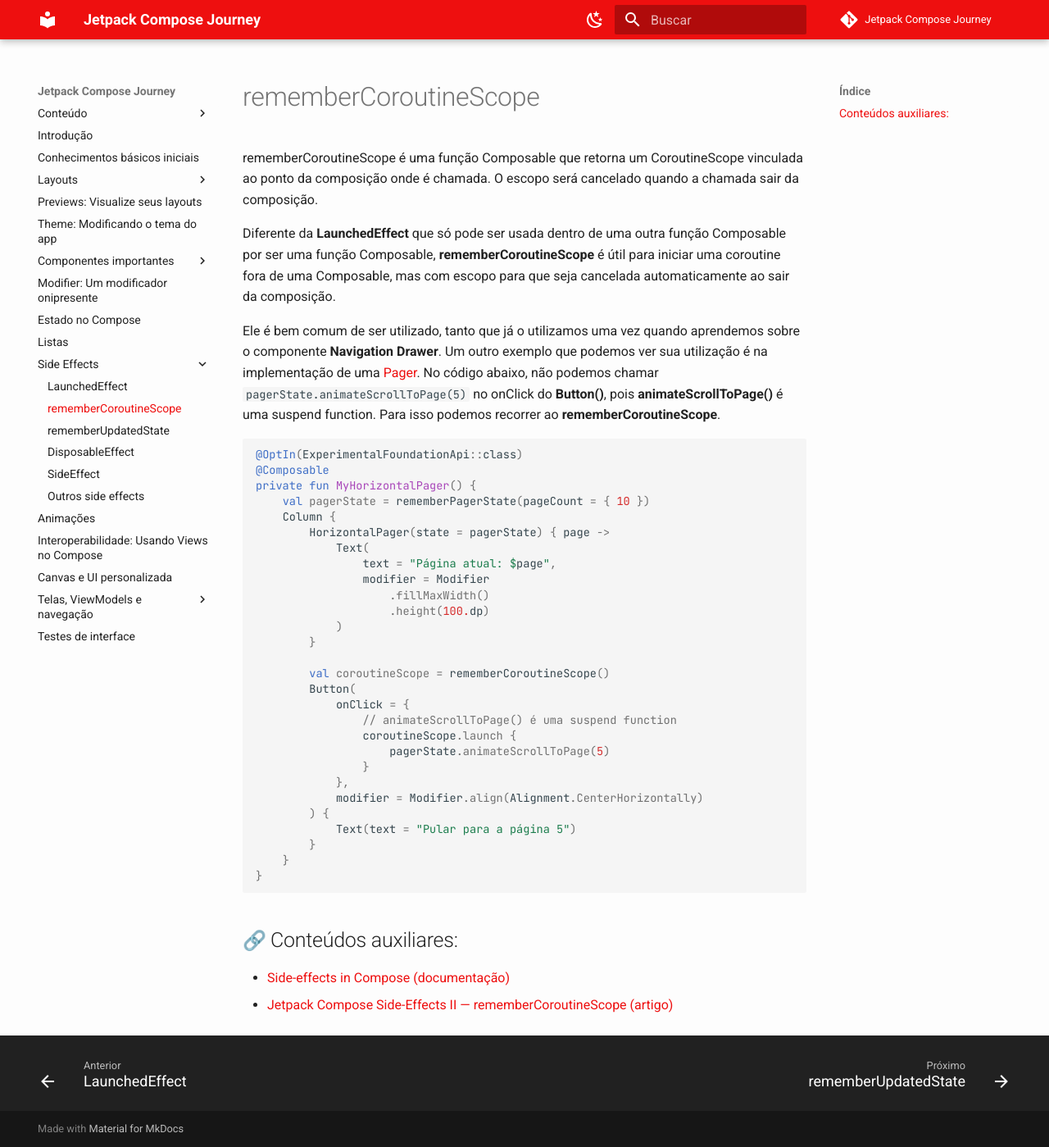
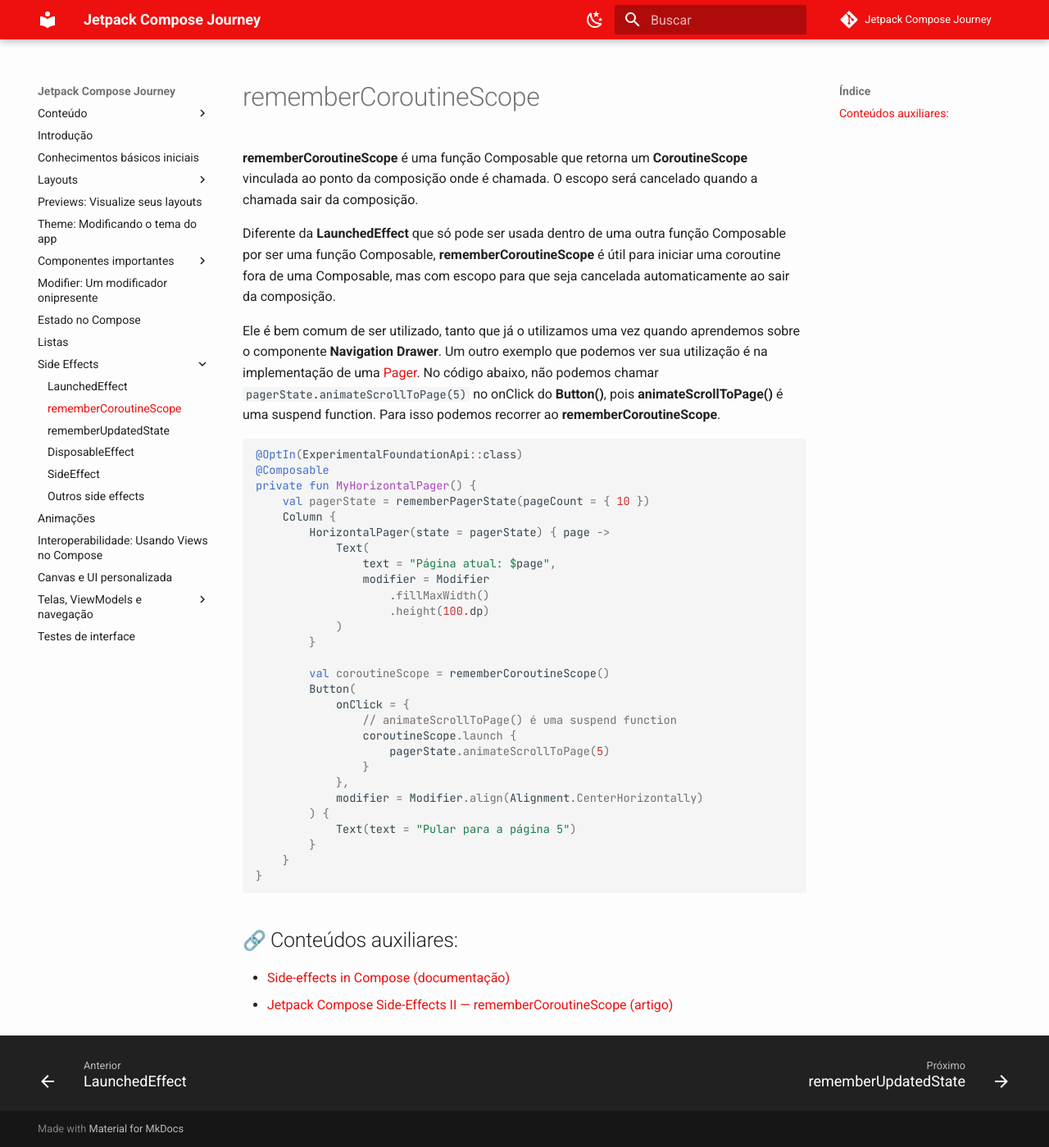
Before and after one commit to jsericksk/Jetpack-Compose-Journey, an MkDocs documentation site: the page built from docs/side-effects/remembercoroutinescope.md, in a window 1280 px wide and 1399 px high. Shown: the whole window at 82% size. Built offline with MkDocs 1.6.1 and Material for MkDocs 9.7.7, drawn with Linux system fonts in a browser that asks for light colours; emoji names are drawn with the system emoji font; comment, search, counter and statistics services are not loaded.

```diff
--- a/docs/side-effects/remembercoroutinescope.md
+++ b/docs/side-effects/remembercoroutinescope.md
@@ -1,7 +1,7 @@
 
 # rememberCoroutineScope
 
-rememberCoroutineScope é uma função Composable que retorna um CoroutineScope vinculada ao ponto da composição onde é chamada. O escopo será cancelado quando a chamada sair da composição.
+**rememberCoroutineScope** é uma função Composable que retorna um **CoroutineScope** vinculada ao ponto da composição onde é chamada. O escopo será cancelado quando a chamada sair da composição.
 
 Diferente da **LaunchedEffect** que só pode ser usada dentro de uma outra função Composable por ser uma função Composable, **rememberCoroutineScope** é útil para iniciar uma coroutine fora de uma Composable, mas com escopo para que seja cancelada automaticamente ao sair da composição.
 
```
